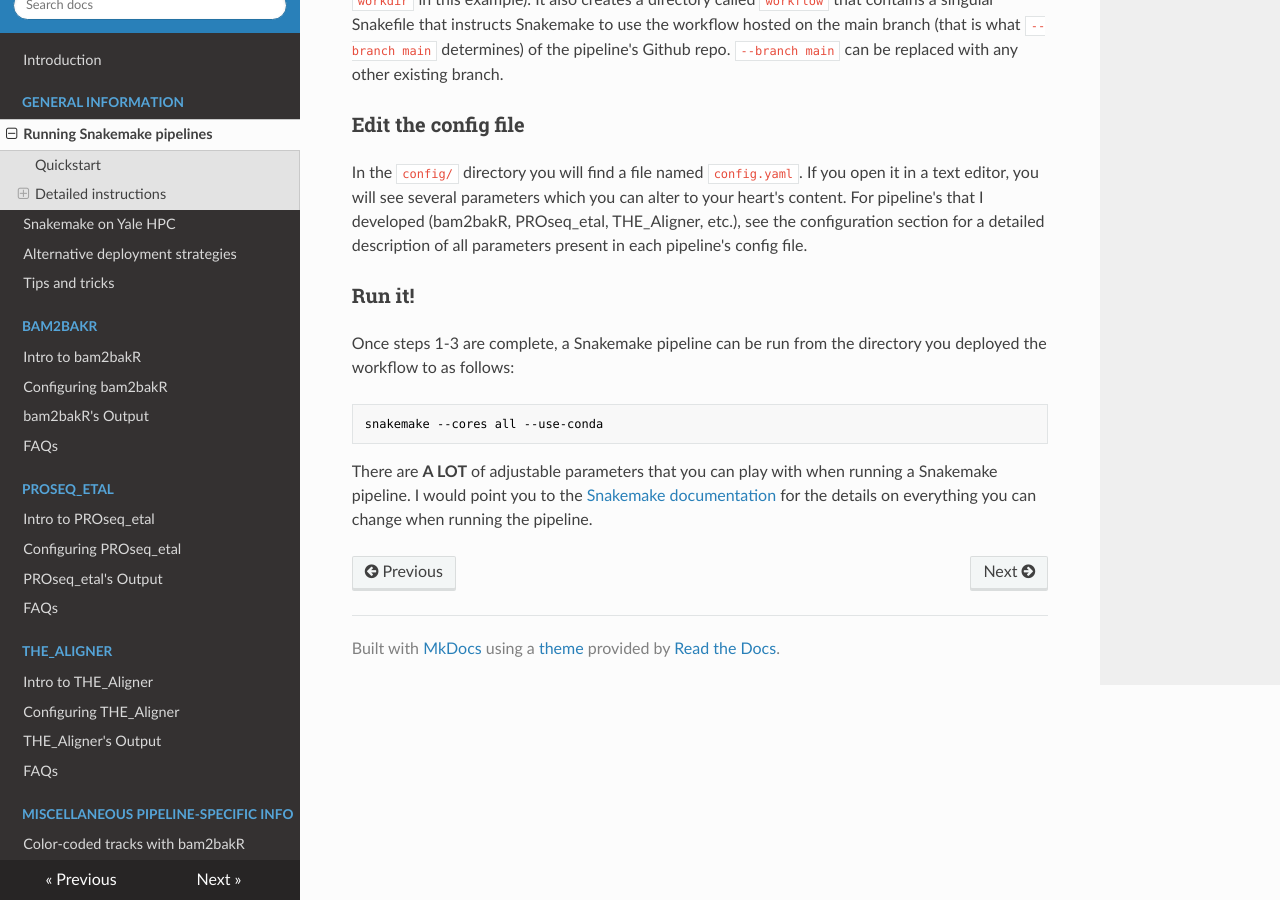
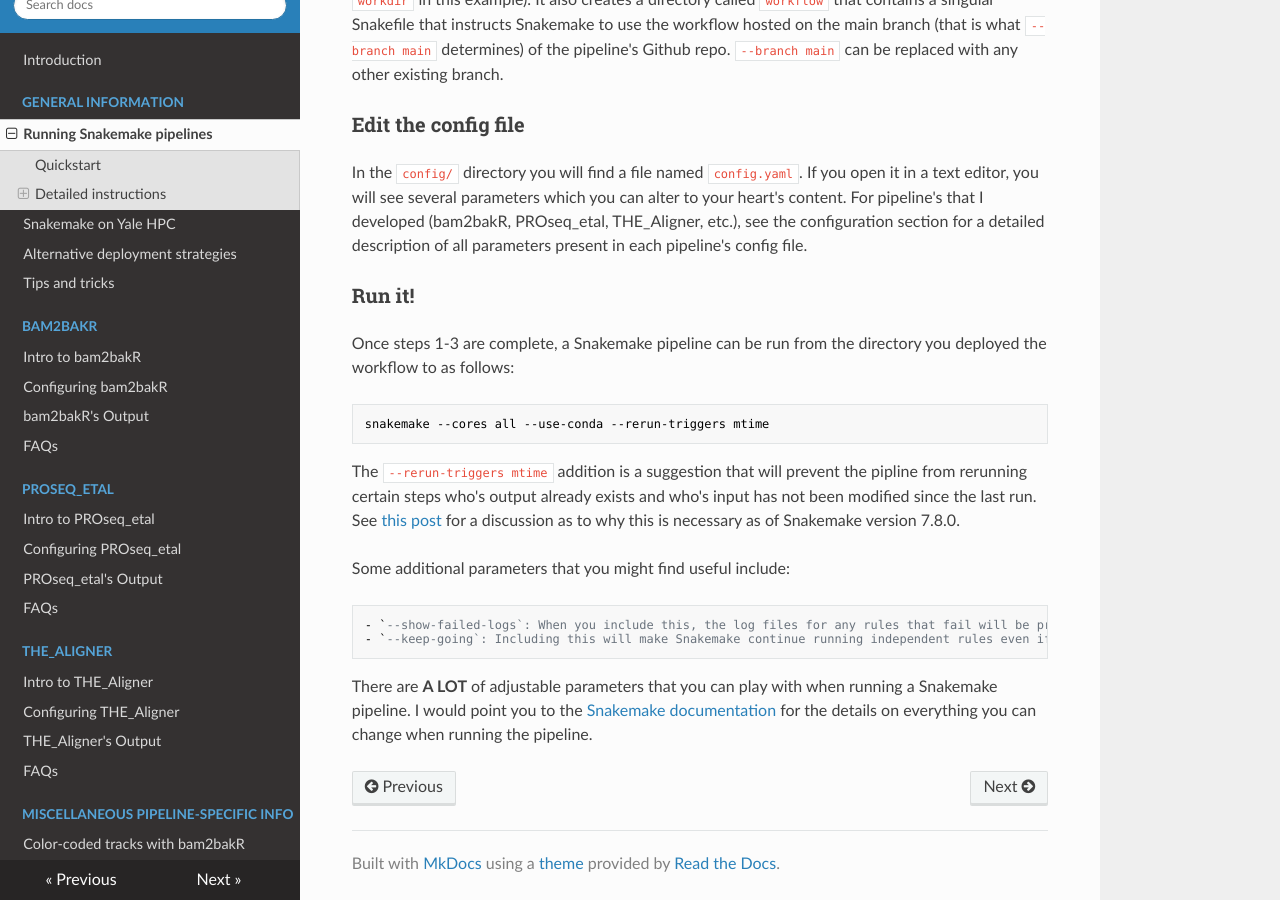
Before and after one commit to isaacvock/PipelineDocs, an MkDocs documentation site: the page built from docs/deploy.md, in a window 1280 px wide and 900 px high, scrolled down 2720 px. Built offline with MkDocs 1.6.1, drawn with Linux system fonts in a browser that asks for light colours; nearby versions of some CDN libraries; some of the changed text lies outside the part shown.

Commit message:
Better parameter suggestions

````diff
--- a/docs/deploy.md
+++ b/docs/deploy.md
@@ -33,7 +33,7 @@ snakedeploy deploy-workflow <link to pipeline git> . --branch main
 # RUN PIPELINE
 
 # See [here](https://snakemake.readthedocs.io/en/stable/executing/cli.html) for details on all of the configurable parameters
-snakemake --cores all --use-conda
+snakemake --cores all --use-conda --rerun-triggers mtime
 ```
 
 ## Detailed instructions
@@ -115,7 +115,15 @@ In the `config/` directory you will find a file named `config.yaml`. If you open
 Once steps 1-3 are complete, a Snakemake pipeline can be run from the directory you deployed the workflow to as follows:
 
 ``` bash
-snakemake --cores all --use-conda
+snakemake --cores all --use-conda --rerun-triggers mtime
 ```
+
+The `--rerun-triggers mtime` addition is a suggestion that will prevent the pipline from rerunning certain steps who's output already exists and who's input has not been modified since the last run. See [this post](https://github.com/snakemake/snakemake/issues/1694) for a discussion as to why this is necessary as of Snakemake version 7.8.0.
+
+Some additional parameters that you might find useful include:
+
+    - `--show-failed-logs`: When you include this, the log files for any rules that fail will be print to the screen. This can make it easier to figure out which steps went wrong and to quickly check the error messages.
+    - `--keep-going`: Including this will make Snakemake continue running independent rules even if one rule fails. Snakemake doesn't do this by default because the idea is if something went wrong in a rule, there could be upstream problems lurking that will plague all downstream rules. The `--keep-going` option can be useful in pipelines like bam2bakR though, where there are two independent rules at the end of the pipeline (makecB and maketdf) that don't need each other to complete successfully for the other to complete, and where one of the rules (maketdf) can fail due to a number of reasons (not enough available RAM, IGVtools bugs, etc.) that will not impact the other rule (makecB).
+
 There are **A LOT** of adjustable parameters that you can play with when running a Snakemake pipeline. I would point you to the [Snakemake documentation](https://snakemake.readthedocs.io/en/stable/executing/cli.html)
 for the details on everything you can change when running the pipeline.
````
